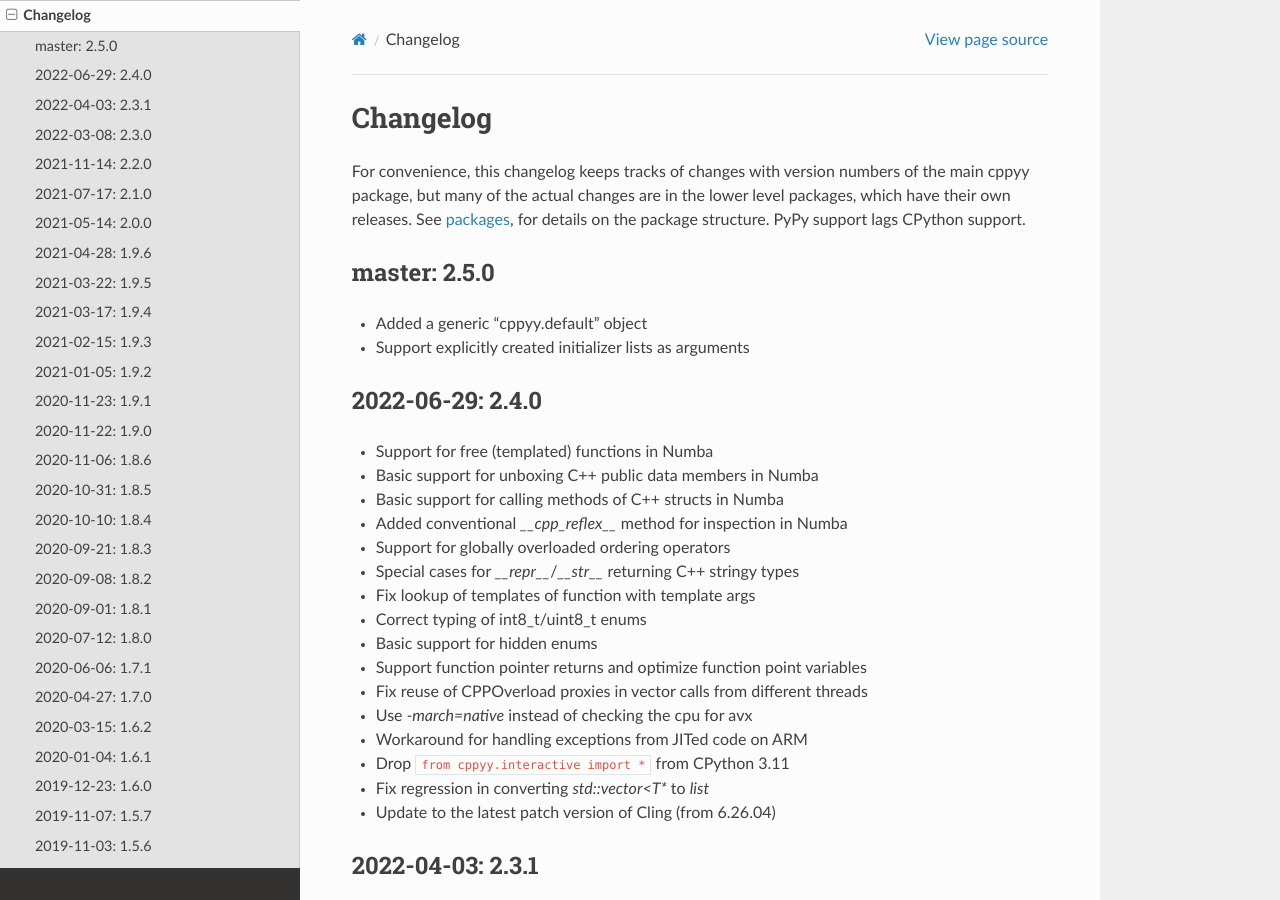
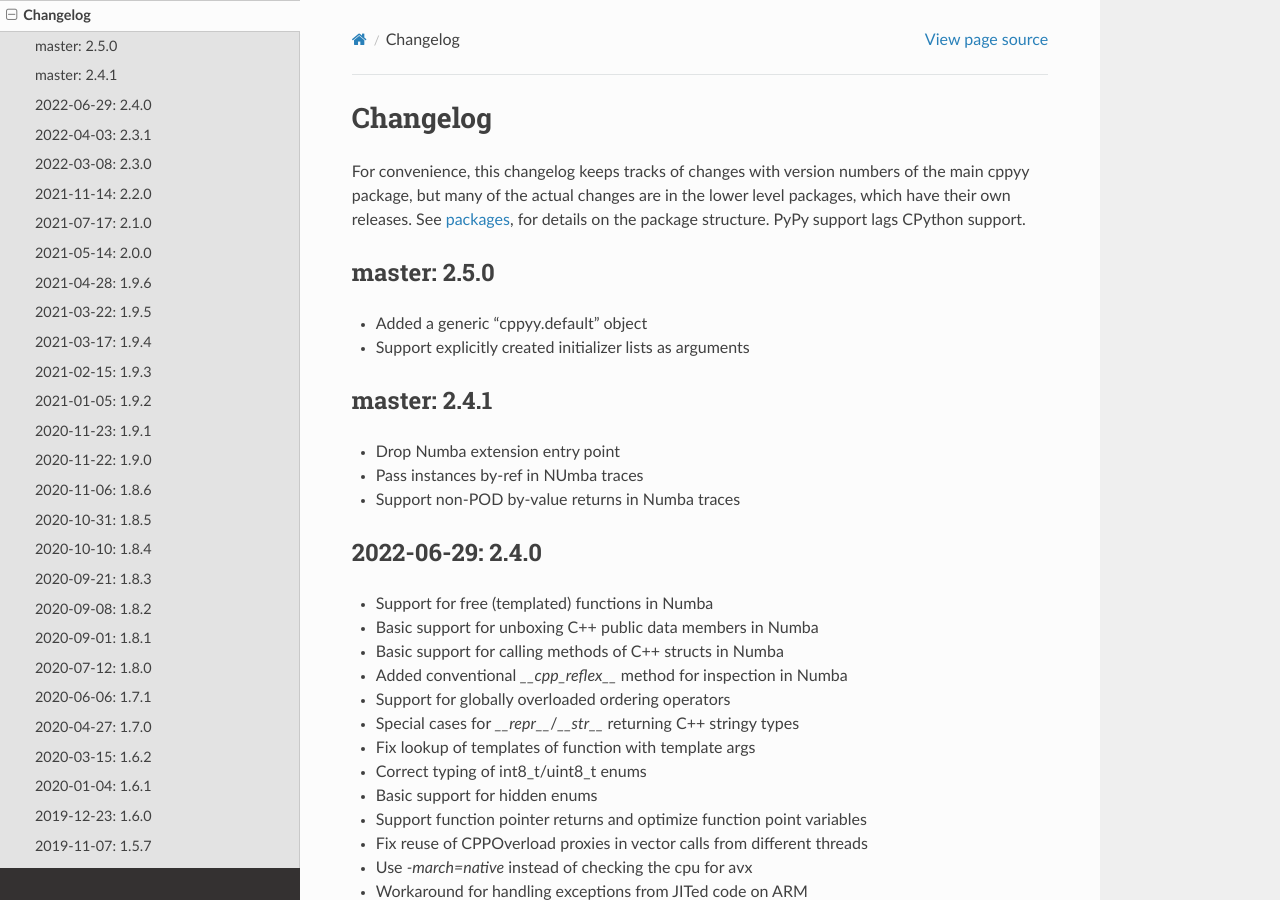
Before and after one commit to wlav/cppyy, a Sphinx documentation site: the page built from doc/source/changelog.rst, in a window 1280 px wide and 900 px high. Built offline with Sphinx 7.4.7 and the Read the Docs theme 2.0.0, drawn with Linux system fonts in a browser that asks for light colours.

Commit message:
document Numba updates for 2.4.1 patch release

```diff
--- a/doc/source/changelog.rst
+++ b/doc/source/changelog.rst
@@ -15,6 +15,14 @@
 
 * Added a generic "cppyy.default" object
 * Support explicitly created initializer lists as arguments
+
+
+master: 2.4.1
+-------------
+
+* Drop Numba extension entry point
+* Pass instances by-ref in NUmba traces
+* Support non-POD by-value returns in Numba traces
 
 
 2022-06-29: 2.4.0
```
